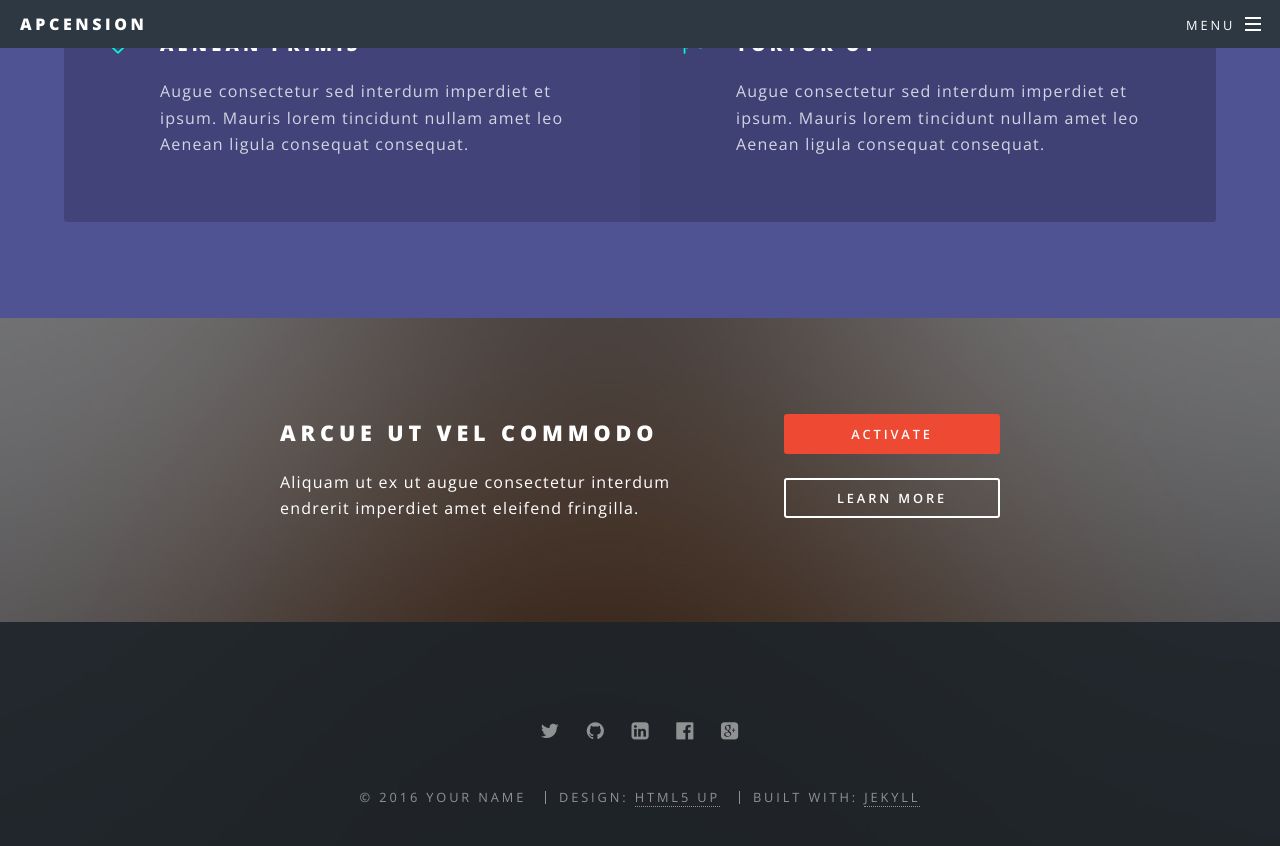
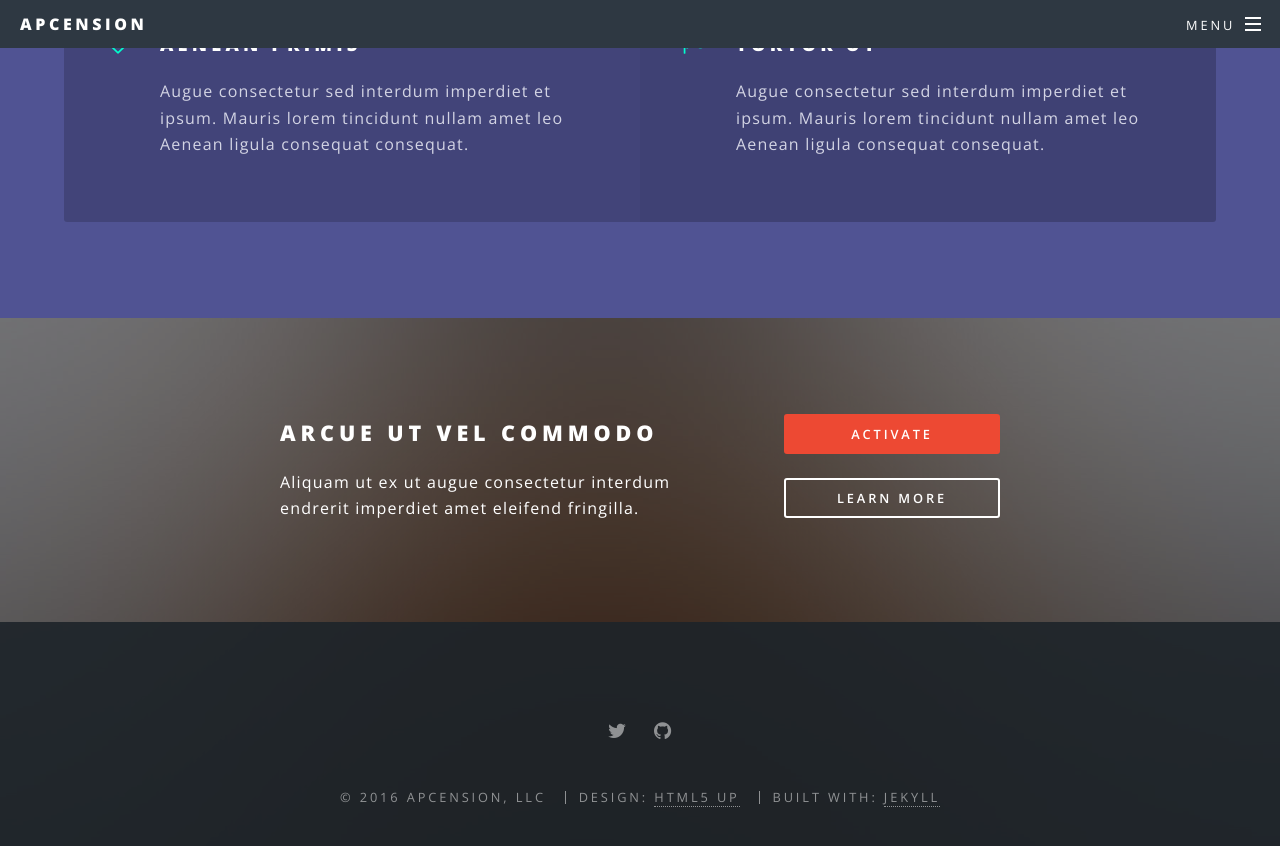
Before and after one commit to apcension-com/www-apcension-com, a Jekyll site: the page built from index.html, in a window 1280 px wide and 900 px high, scrolled down 3484 px. Shown: the top 846 px of the window. Built offline with Jekyll 4.4.1, drawn with Linux system fonts in a browser that asks for light colours.

Commit message:
updated configs

```diff
--- a/_config.yml
+++ b/_config.yml
@@ -7,17 +7,17 @@ description: |
   Cloud Solutions and services
 
   Only Assholes have offices; we work in the cloud 😝
-owner: Your Name # or company name
+owner: Apcension, LLC # or company name
 first_published: 2016 # if migrating another site, the year of your first publish
-email: your-email@domain.com
+email: hosting@apcension.com
 baseurl: "" # the subpath of your site, e.g. /blog
-url: "http://yourdomain.com" # the base hostname & protocol for your site
+url: "http://www.apcension.com" # the base hostname & protocol for your site
 social:
-  twitter: https://twitter.com/<username>
-  github: https://github.com/<username>
-  linkedin-square: https://linkedin.com/in/<username>
-  facebook-official: https://facebook.com/<username>
-  google-plus-square: https://plus.google.com/u/0/+<username>
+  twitter: https://twitter.com/apcension
+  github: https://github.com/apcension
+  #linkedin-square: https://linkedin.com/in/<username>
+  #facebook-official: https://facebook.com/<username>
+  #google-plus-square: https://plus.google.com/u/0/+<username>
   #email: /contact/
   #flickr:
   #instagram:
```
